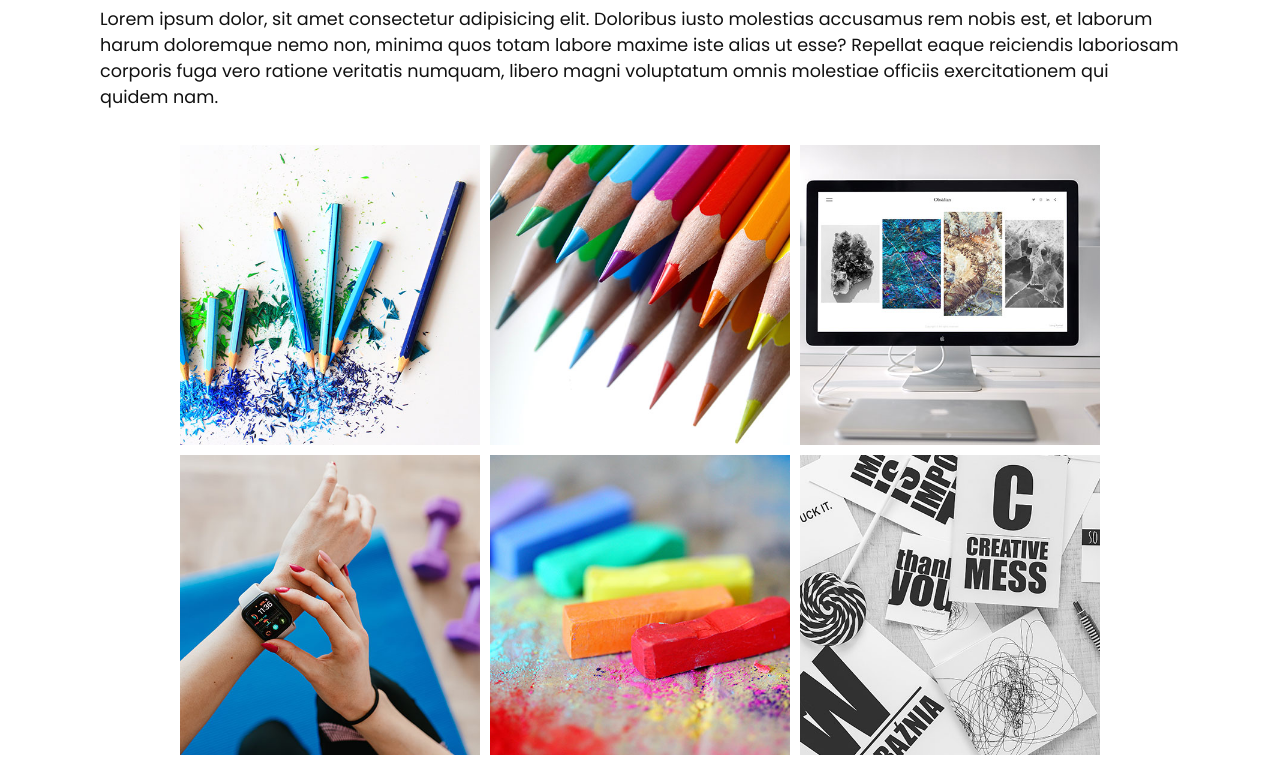
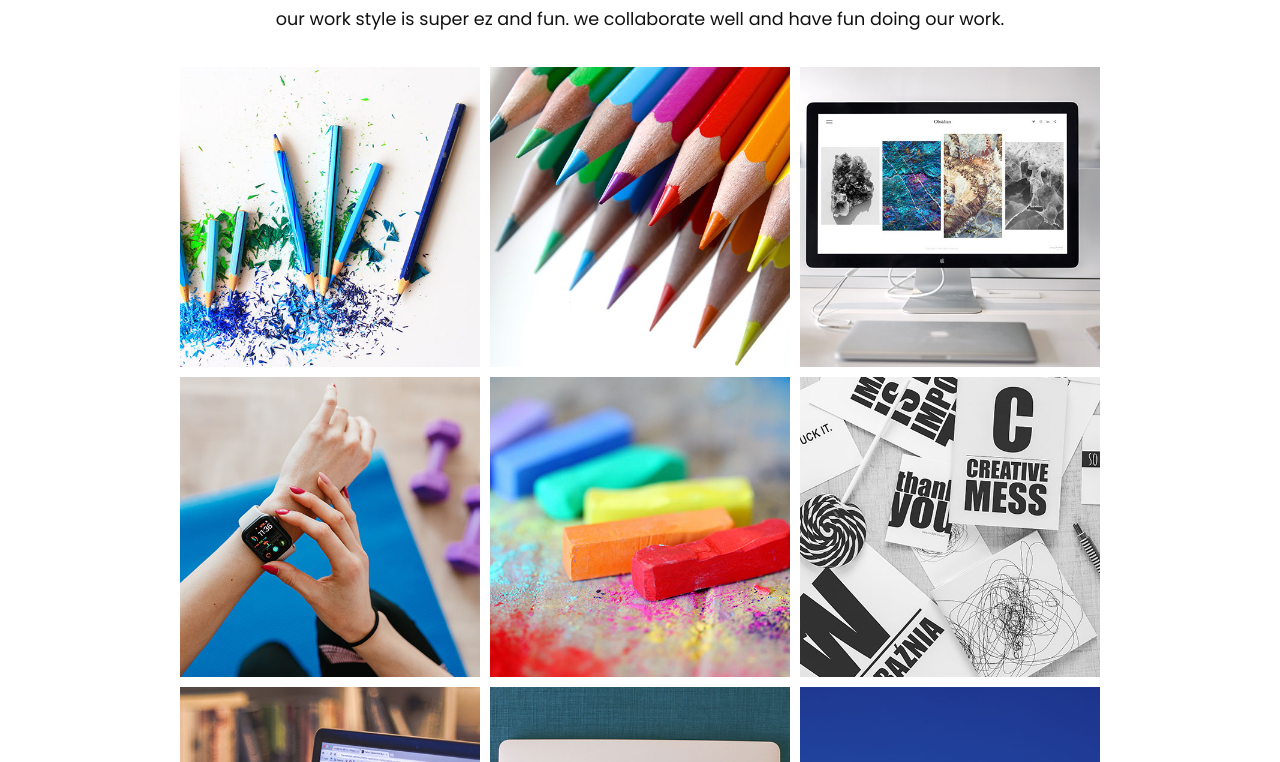
Before and after one commit to shashank0910/cns-website, a plain HTML site: page work.html in a window 1280 px wide. Shown: the part 219-981 px from the top of the page. Drawn offline with Linux system fonts and the light colour scheme.

Commit message:
Update work.html

```diff
--- a/work.html
+++ b/work.html
@@ -47,12 +47,7 @@
       <div class="title">
         <h1>Some of our finest work</h1>
         <p>
-          Lorem ipsum dolor, sit amet consectetur adipisicing elit. Doloribus
-          iusto molestias accusamus rem nobis est, et laborum harum doloremque
-          nemo non, minima quos totam labore maxime iste alias ut esse? Repellat
-          eaque reiciendis laboriosam corporis fuga vero ratione veritatis
-          numquam, libero magni voluptatum omnis molestiae officiis
-          exercitationem qui quidem nam.
+          our work style is super ez and fun. we collaborate well and have fun doing our work.
         </p>
       </div>
 
```
